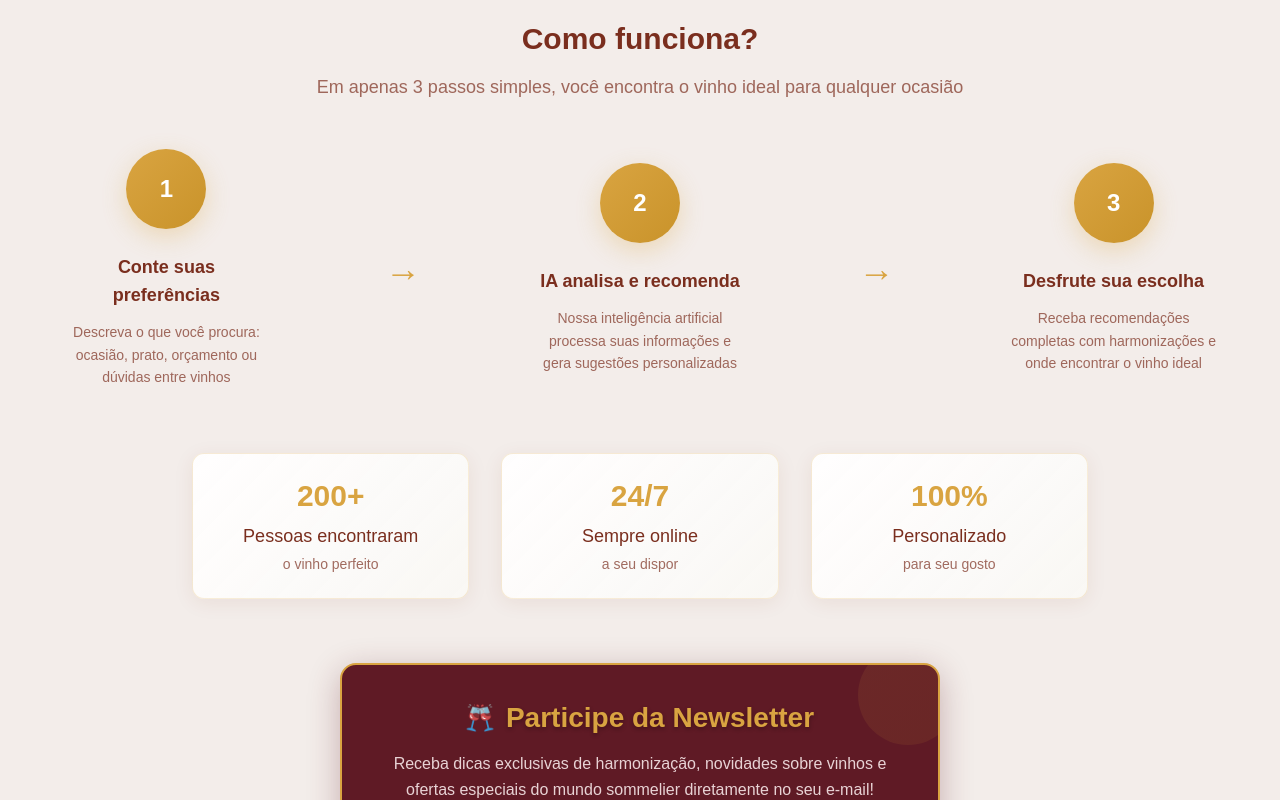
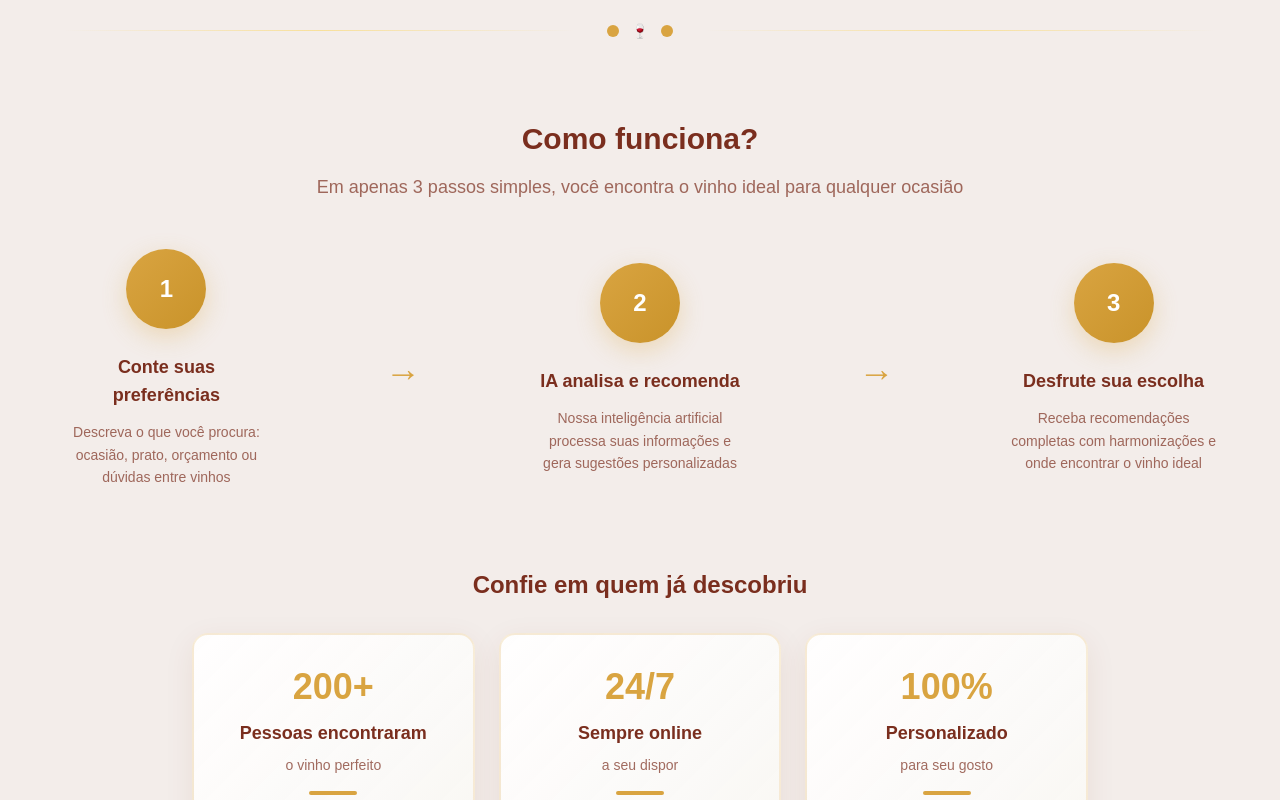
Before and after one commit to brisaevino/sommeliai-ocasarao, a Next.js app: page / in a window 1280 px wide. Shown: the part 660-1460 px from the top of the page. Built offline with nearby package versions, Linux system fonts and the light colour scheme.

Commit message:
✅ Hero completo com todos os componentes

```diff
--- a/src/components/Header.tsx
+++ b/src/components/Header.tsx
@@ -1,4 +1,6 @@
 "use client";
+import Link from 'next/link';
+
 export default function Header() {
   return (
     <header className="header" style={{ marginBottom: 0, borderRadius: "0 0 0 0", position: 'relative' }}>
@@ -31,17 +33,19 @@ export default function Header() {
         }}>
           <span className="button-text">QUIZ DE PERSONALIDADE</span>
         </button>
-        <a
+        <Link
           href="/?chat=true"
           className="px-4 py-2 text-sm font-medium rounded-full transition-all hover:scale-105"
           style={{
             background: 'linear-gradient(135deg, #d9a441 0%, #c9932a 100%)',
             color: 'white',
-            boxShadow: '0 2px 8px rgba(217, 164, 65, 0.3)'
+            boxShadow: '0 2px 8px rgba(217, 164, 65, 0.3)',
+            textDecoration: 'none',
+            display: 'inline-block'
           }}
         >
           Teste o chat
-        </a>
+        </Link>
       </div>
     </header>
   );
--- a/src/components/Hero.tsx
+++ b/src/components/Hero.tsx
@@ -1,12 +1,13 @@
 "use client";
-import React, { useState, useEffect, useRef } from "react";
+import React, { useState, useEffect, useRef, Suspense } from "react";
 import { useSearchParams } from 'next/navigation';
 import NewsletterForm from "./NewsletterForm";
 import ReactMarkdown from "react-markdown";
 import remarkGfm from "remark-gfm";
 import { systemPrompt } from "../lib/prompt";
 
-export default function Hero() {
+// Componente separado para usar useSearchParams
+function HeroWithSearchParams() {
   const searchParams = useSearchParams();
   const [input, setInput] = useState("");
   const [messages, setMessages] = useState([
@@ -24,7 +25,7 @@ export default function Hero() {
   const [userEmojis, setUserEmojis] = useState<{[key: number]: string}>({});
   const chatContainerRef = useRef<HTMLDivElement | null>(null);
 
-  // ADICIONADO: Verificar se deve abrir chat automaticamente
+  // Verificar se deve abrir chat automaticamente
   useEffect(() => {
     if (searchParams.get('chat') === 'true') {
       setShowChat(true);
@@ -236,31 +237,11 @@ export default function Hero() {
                           </table>
                         </div>
                       ),
-                      thead: ({ children }) => (
-                        <thead>
-                          {children}
-                        </thead>
-                      ),
-                      tbody: ({ children }) => (
-                        <tbody>
-                          {children}
-                        </tbody>
-                      ),
-                      th: ({ children }) => (
-                        <th>
-                          {children}
-                        </th>
-                      ),
-                      td: ({ children }) => (
-                        <td>
-                          {children}
-                        </td>
-                      ),
-                      tr: ({ children }) => (
-                        <tr>
-                          {children}
-                        </tr>
-                      )
+                      thead: ({ children }) => <thead>{children}</thead>,
+                      tbody: ({ children }) => <tbody>{children}</tbody>,
+                      th: ({ children }) => <th>{children}</th>,
+                      td: ({ children }) => <td>{children}</td>,
+                      tr: ({ children }) => <tr>{children}</tr>
                     }}
                   >
                     {msg.content.trim()}
@@ -323,14 +304,6 @@ export default function Hero() {
                 color: '#7a2e1e',
                 boxShadow: '0 4px 12px rgba(217, 164, 65, 0.1)'
               }}
-              onFocus={(e) => {
-                e.target.style.borderColor = '#d9a441';
-                e.target.style.boxShadow = '0 4px 16px rgba(217, 164, 65, 0.2)';
-              }}
-              onBlur={(e) => {
-                e.target.style.borderColor = 'rgba(217, 164, 65, 0.3)';
-                e.target.style.boxShadow = '0 4px 12px rgba(217, 164, 65, 0.1)';
-              }}
             />
             <button
               type="submit"
@@ -382,8 +355,21 @@ export default function Hero() {
           </div>
         </div>
 
+        {/* SEPARADOR ELEGANTE */}
+        <div className="mb-20">
+          <div className="flex items-center justify-center">
+            <div className="flex-1 h-px bg-gradient-to-r from-transparent via-amber-300/50 to-transparent max-w-lg"></div>
+            <div className="mx-8 flex items-center space-x-3">
+              <div className="w-3 h-3 rounded-full" style={{ backgroundColor: '#d9a441' }}></div>
+              <span className="text-sm font-medium" style={{ color: '#d9a441' }}>🍷</span>
+              <div className="w-3 h-3 rounded-full" style={{ backgroundColor: '#d9a441' }}></div>
+            </div>
+            <div className="flex-1 h-px bg-gradient-to-r from-transparent via-amber-300/50 to-transparent max-w-lg"></div>
+          </div>
+        </div>
+
         {/* Como Funciona - 3 Etapas com Setas */}
-        <div className="mb-16">
+        <div className="mb-20">
           <h2 className="text-3xl font-bold mb-4" style={{ color: '#7a2e1e' }}>
             Como funciona?
           </h2>
@@ -477,42 +463,66 @@ export default function Hero() {
         </div>
 
         {/* Trust Metrics Section - OS 3 QUADRADOS */}
-        <div className="mb-16">
-          <div className="grid md:grid-cols-3 gap-8 max-w-4xl mx-auto">
-            <div className="text-center p-6 rounded-xl" style={{
+        <div className="mb-20">
+          <h2 className="text-2xl font-bold mb-8" style={{ color: '#7a2e1e' }}>
+            Confie em quem já descobriu
+          </h2>
+          <div className="grid md:grid-cols-3 gap-6 max-w-4xl mx-auto">
+            <div className="group text-center p-8 rounded-2xl transition-all hover:scale-105 hover:shadow-xl" style={{
               background: 'linear-gradient(135deg, rgba(255, 255, 255, 0.95) 0%, rgba(250, 248, 245, 0.9) 100%)',
-              border: '1px solid rgba(217, 164, 65, 0.2)',
-              boxShadow: '0 4px 20px rgba(122, 46, 30, 0.08)'
+              border: '2px solid rgba(217, 164, 65, 0.2)',
+              boxShadow: '0 8px 30px rgba(122, 46, 30, 0.08)'
             }}>
-              <div className="text-3xl font-bold mb-2" style={{ color: '#d9a441' }}>200+</div>
-              <div className="text-lg font-medium mb-1" style={{ color: '#7a2e1e' }}>Pessoas encontraram</div>
-              <div className="text-sm" style={{ color: 'rgba(122, 46, 30, 0.7)' }}>o vinho perfeito</div>
+              <div className="text-4xl font-bold mb-3 transition-colors group-hover:scale-110" style={{ color: '#d9a441' }}>
+                200+
+              </div>
+              <div className="text-lg font-semibold mb-2" style={{ color: '#7a2e1e' }}>
+                Pessoas encontraram
+              </div>
+              <div className="text-sm" style={{ color: 'rgba(122, 46, 30, 0.7)' }}>
+                o vinho perfeito
+              </div>
+              <div className="mt-4 w-12 h-1 mx-auto rounded-full transition-all group-hover:w-16" style={{ backgroundColor: '#d9a441' }}></div>
             </div>
 
-            <div className="text-center p-6 rounded-xl" style={{
+            <div className="group text-center p-8 rounded-2xl transition-all hover:scale-105 hover:shadow-xl" style={{
               background: 'linear-gradient(135deg, rgba(255, 255, 255, 0.95) 0%, rgba(250, 248, 245, 0.9) 100%)',
-              border: '1px solid rgba(217, 164, 65, 0.2)',
-              boxShadow: '0 4px 20px rgba(122, 46, 30, 0.08)'
+              border: '2px solid rgba(217, 164, 65, 0.2)',
+              boxShadow: '0 8px 30px rgba(122, 46, 30, 0.08)'
             }}>
-              <div className="text-3xl font-bold mb-2" style={{ color: '#d9a441' }}>24/7</div>
-              <div className="text-lg font-medium mb-1" style={{ color: '#7a2e1e' }}>Sempre online</div>
-              <div className="text-sm" style={{ color: 'rgba(122, 46, 30, 0.7)' }}>a seu dispor</div>
+              <div className="text-4xl font-bold mb-3 transition-colors group-hover:scale-110" style={{ color: '#d9a441' }}>
+                24/7
+              </div>
+              <div className="text-lg font-semibold mb-2" style={{ color: '#7a2e1e' }}>
+                Sempre online
+              </div>
+              <div className="text-sm" style={{ color: 'rgba(122, 46, 30, 0.7)' }}>
+                a seu dispor
+              </div>
+              <div className="mt-4 w-12 h-1 mx-auto rounded-full transition-all group-hover:w-16" style={{ backgroundColor: '#d9a441' }}></div>
             </div>
 
-            <div className="text-center p-6 rounded-xl" style={{
+            <div className="group text-center p-8 rounded-2xl transition-all hover:scale-105 hover:shadow-xl" style={{
               background: 'linear-gradient(135deg, rgba(255, 255, 255, 0.95) 0%, rgba(250, 248, 245, 0.9) 100%)',
-              border: '1px solid rgba(217, 164, 65, 0.2)',
-              boxShadow: '0 4px 20px rgba(122, 46, 30, 0.08)'
+              border: '2px solid rgba(217, 164, 65, 0.2)',
+              boxShadow: '0 8px 30px rgba(122, 46, 30, 0.08)'
             }}>
-              <div className="text-3xl font-bold mb-2" style={{ color: '#d9a441' }}>100%</div>
-              <div className="text-lg font-medium mb-1" style={{ color: '#7a2e1e' }}>Personalizado</div>
-              <div className="text-sm" style={{ color: 'rgba(122, 46, 30, 0.7)' }}>para seu gosto</div>
+              <div className="text-4xl font-bold mb-3 transition-colors group-hover:scale-110" style={{ color: '#d9a441' }}>
+                100%
+              </div>
+              <div className="text-lg font-semibold mb-2" style={{ color: '#7a2e1e' }}>
+                Personalizado
+              </div>
+              <div className="text-sm" style={{ color: 'rgba(122, 46, 30, 0.7)' }}>
+                para seu gosto
+              </div>
+              <div className="mt-4 w-12 h-1 mx-auto rounded-full transition-all group-hover:w-16" style={{ backgroundColor: '#d9a441' }}></div>
             </div>
           </div>
         </div>
 
-        {/* Newsletter - Agora separado */}
-        <div className="mb-12">
+        {/* Newsletter - Seção separada */}
+        <div className="mb-16">
           <NewsletterForm />
         </div>
 
@@ -553,3 +563,19 @@ export default function Hero() {
     </div>
   );
 }
+
+// Componente principal exportado com Suspense
+export default function Hero() {
+  return (
+    <Suspense fallback={
+      <div className="min-h-screen flex items-center justify-center" style={{ backgroundColor: '#f3edea' }}>
+        <div className="text-center">
+          <div className="text-2xl font-bold mb-4" style={{ color: '#7a2e1e' }}>SommeliAI</div>
+          <div className="text-sm" style={{ color: 'rgba(122, 46, 30, 0.7)' }}>Carregando...</div>
+        </div>
+      </div>
+    }>
+      <HeroWithSearchParams />
+    </Suspense>
+  );
+}
```
